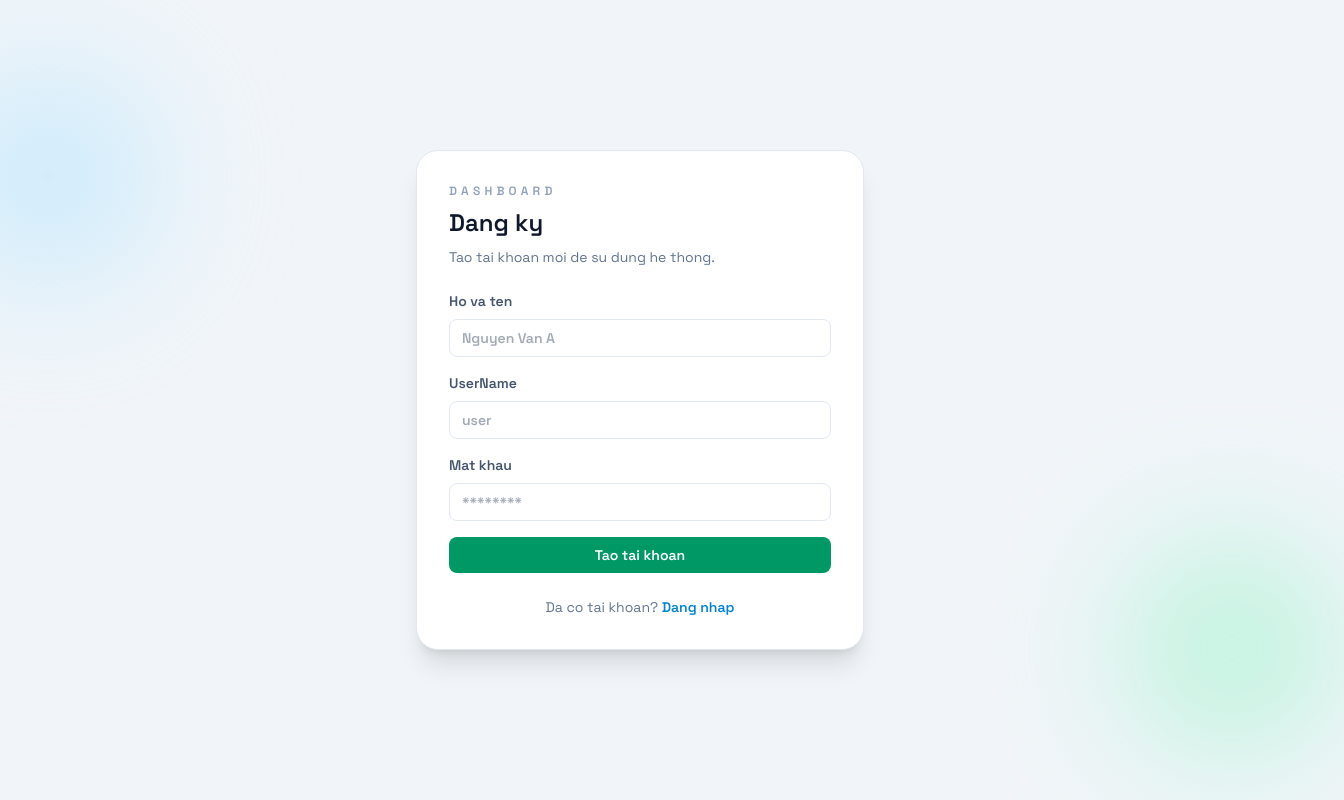
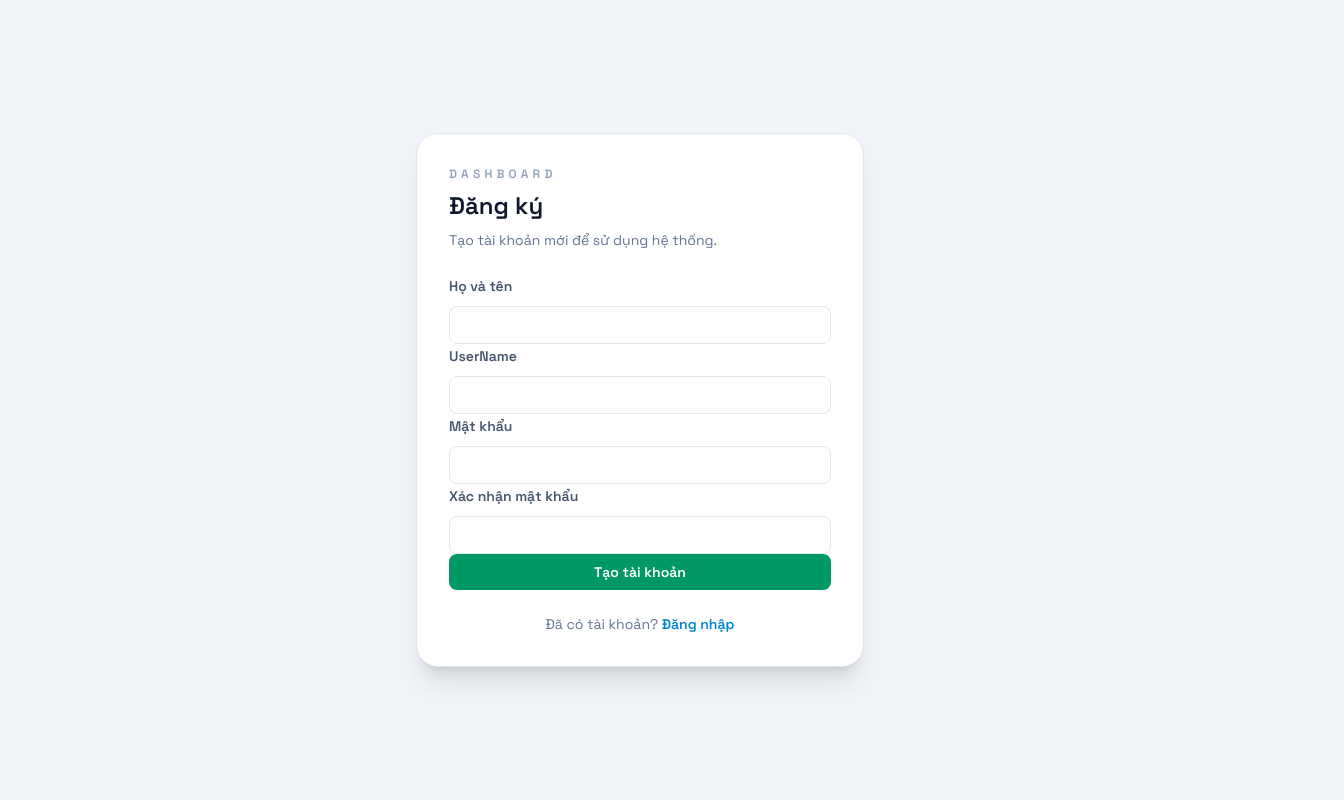
Before and after one commit to GiaHuyyy/Dashboard, a React (Vite) app in the folder frontend/: page /register in a window 1280 px wide. Shown: the whole page, 1344 px wide, since content can reach past the window. Built offline with nearby package versions, Linux system fonts and the light colour scheme.

Commit message:
Chỉnh form

```diff
--- a/frontend/src/pages/auth/Login.jsx
+++ b/frontend/src/pages/auth/Login.jsx
@@ -1,3 +1,4 @@
+import FormField from "@/components/ui/form-field";
 import { useState } from "react";
 import { Link, useNavigate } from "react-router-dom";
 import { toast } from "sonner";
@@ -27,58 +28,47 @@ function Login() {
   };
 
   return (
-    <div className="min-h-screen bg-slate-100">
+    <div className="min-h-scree">
       <div className="relative flex min-h-screen items-center justify-center px-4 py-12">
-        <div className="pointer-events-none absolute -left-16 top-16 h-56 w-56 rounded-full bg-sky-200/60 blur-3xl" />
-        <div className="pointer-events-none absolute -right-16 bottom-10 h-56 w-56 rounded-full bg-emerald-200/60 blur-3xl" />
-
         <div className="relative w-full max-w-md rounded-3xl border border-slate-200 bg-white p-8 shadow-xl">
           <div className="mb-6">
             <p className="text-xs font-semibold uppercase tracking-[0.35em] text-slate-400">Dashboard</p>
-            <h1 className="mt-2 text-2xl font-semibold text-slate-900">Dang nhap</h1>
+            <h1 className="mt-2 text-2xl font-semibold text-slate-900">Đăng nhập</h1>
             <p className="mt-2 text-sm text-slate-500">
-              Tai khoan mau: <span className="font-semibold">admin@example.com</span> / 123456
+              Tài khoản mẫu: <span className="font-semibold">admin1</span> / 123456
             </p>
           </div>
 
           <form onSubmit={handleSubmit} className="space-y-4">
-            <label className="block text-sm font-semibold text-slate-600">
-              UserName
-              <input
-                type="userName"
+            <FormField
+              label="Tên đăng nhập"
               value={formState.userName}
               onChange={(event) => setFormState((prev) => ({ ...prev, userName: event.target.value }))}
-                className="mt-2 w-full rounded-md border border-slate-200 px-3 py-2 text-sm focus:border-sky-500 focus:outline-none focus:ring-2 focus:ring-sky-200"
-                placeholder="admin@example.com"
+              placeholder="Nhập tên đăng nhập"
               required
             />
-            </label>
-            <label className="block text-sm font-semibold text-slate-600">
-              Mat khau
-              <input
+            <FormField
+              label="Mật khẩu"
               type="password"
               value={formState.password}
               onChange={(event) => setFormState((prev) => ({ ...prev, password: event.target.value }))}
-                className="mt-2 w-full rounded-md border border-slate-200 px-3 py-2 text-sm focus:border-sky-500 focus:outline-none focus:ring-2 focus:ring-sky-200"
               placeholder="********"
               required
             />
-            </label>
-
             {error && <p className="text-sm text-rose-600">{error}</p>}
 
             <button
               type="submit"
               className="w-full rounded-md bg-sky-600 px-4 py-2 text-sm font-semibold text-white transition hover:bg-sky-700"
             >
-              Dang nhap
+              Đăng nhập
             </button>
           </form>
 
           <p className="mt-6 text-center text-sm text-slate-500">
-            Chua co tai khoan?{" "}
+            Chưa có tài khoản?{" "}
             <Link className="font-semibold text-sky-600 hover:text-sky-700" to="/register">
-              Dang ky
+              Đăng ký
             </Link>
           </p>
         </div>
--- a/frontend/src/pages/auth/Register.jsx
+++ b/frontend/src/pages/auth/Register.jsx
@@ -1,3 +1,4 @@
+import FormField from "@/components/ui/form-field";
 import { useState } from "react";
 import { Link, useNavigate } from "react-router-dom";
 
@@ -11,65 +12,59 @@ function Register() {
   };
 
   return (
-    <div className="min-h-screen bg-slate-100">
+    <div className="min-h-screen">
       <div className="relative flex min-h-screen items-center justify-center px-4 py-12">
-        <div className="pointer-events-none absolute -left-16 top-16 h-56 w-56 rounded-full bg-sky-200/60 blur-3xl" />
-        <div className="pointer-events-none absolute -right-16 bottom-10 h-56 w-56 rounded-full bg-emerald-200/60 blur-3xl" />
-
         <div className="relative w-full max-w-md rounded-3xl border border-slate-200 bg-white p-8 shadow-xl">
           <div className="mb-6">
             <p className="text-xs font-semibold uppercase tracking-[0.35em] text-slate-400">Dashboard</p>
-            <h1 className="mt-2 text-2xl font-semibold text-slate-900">Dang ky</h1>
-            <p className="mt-2 text-sm text-slate-500">Tao tai khoan moi de su dung he thong.</p>
+            <h1 className="mt-2 text-2xl font-semibold text-slate-900">Đăng ký</h1>
+            <p className="mt-2 text-sm text-slate-500">Tạo tài khoản mới để sử dụng hệ thống.</p>
           </div>
 
           <form onSubmit={handleSubmit} className="space-y-4">
-            <label className="block text-sm font-semibold text-slate-600">
-              Ho va ten
-              <input
-                type="text"
+            <FormField
+              label="Họ và tên"
               value={formState.name}
               onChange={(event) => setFormState((prev) => ({ ...prev, name: event.target.value }))}
-                className="mt-2 w-full rounded-md border border-slate-200 px-3 py-2 text-sm focus:border-sky-500 focus:outline-none focus:ring-2 focus:ring-sky-200"
-                placeholder="Nguyen Van A"
+              placeholder="Nguyễn Văn A"
               required
             />
-            </label>
-            <label className="block text-sm font-semibold text-slate-600">
-              UserName
-              <input
-                type="userName"
+            <FormField
+              label="UserName"
               value={formState.userName}
               onChange={(event) => setFormState((prev) => ({ ...prev, userName: event.target.value }))}
-                className="mt-2 w-full rounded-md border border-slate-200 px-3 py-2 text-sm focus:border-sky-500 focus:outline-none focus:ring-2 focus:ring-sky-200"
               placeholder="user"
               required
             />
-            </label>
-            <label className="block text-sm font-semibold text-slate-600">
-              Mat khau
-              <input
+            <FormField
+              label="Mật khẩu"
               type="password"
               value={formState.password}
               onChange={(event) => setFormState((prev) => ({ ...prev, password: event.target.value }))}
-                className="mt-2 w-full rounded-md border border-slate-200 px-3 py-2 text-sm focus:border-sky-500 focus:outline-none focus:ring-2 focus:ring-sky-200"
               placeholder="********"
               required
             />
-            </label>
+            <FormField
+              label="Xác nhận mật khẩu"
+              type="password"
+              value={formState.password}
+              onChange={(event) => setFormState((prev) => ({ ...prev, password: event.target.value }))}
+              placeholder="********"
+              required
+            />
 
             <button
               type="submit"
               className="w-full rounded-md bg-emerald-600 px-4 py-2 text-sm font-semibold text-white transition hover:bg-emerald-700"
             >
-              Tao tai khoan
+              Tạo tài khoản
             </button>
           </form>
 
           <p className="mt-6 text-center text-sm text-slate-500">
-            Da co tai khoan?{" "}
+            Đã có tài khoản?{" "}
             <Link className="font-semibold text-sky-600 hover:text-sky-700" to="/login">
-              Dang nhap
+              Đăng nhập
             </Link>
           </p>
         </div>
--- a/frontend/src/pages/list_program/ProgramForm.jsx
+++ b/frontend/src/pages/list_program/ProgramForm.jsx
@@ -49,8 +49,8 @@ function ProgramForm() {
       <div className="rounded-2xl border border-slate-200 bg-white shadow-sm">
         <div className="border-b border-slate-200 px-5 py-3 text-md font-semibold text-slate-600">Nội dung</div>
         <div className="grid gap-4 p-5 md:grid-cols-2">
-          <FormField label="Tên hợp đồng" className="md:col-span-2" inputProps={{ defaultValue: "VÕ TUẤN ANH" }} />
-          <FormField label="Số hợp đồng" className="md:col-span-2" inputProps={{ defaultValue: "0260223QT" }} />
+          <FormField label="Tên hợp đồng" placeholder="VÕ TUẤN ANH" className="md:col-span-2" inputProps={{ defaultValue: "VÕ TUẤN ANH" }} />
+          <FormField label="Số hợp đồng" placeholder="0260223QT" className="md:col-span-2" inputProps={{ defaultValue: "0260223QT" }} />
           <FormField
             label="Trạng thái"
             className="md:col-span-2"
@@ -84,11 +84,13 @@ function ProgramForm() {
           />
           <FormField
             label="Họ tên kinh doanh nhận mail"
+            placeholder="ĐỖ VAN SANG"
             className="md:col-span-2"
             inputProps={{ defaultValue: "ĐỖ VAN SANG" }}
           />
           <FormField
             label="Email kinh doanh nhận"
+            placeholder="thanhdv.sota@gmail.com"
             className="md:col-span-2"
             inputProps={{ defaultValue: "thanhdv.sota@gmail.com" }}
           />
```
Lines whose indentation alone changed are shown as unchanged.
